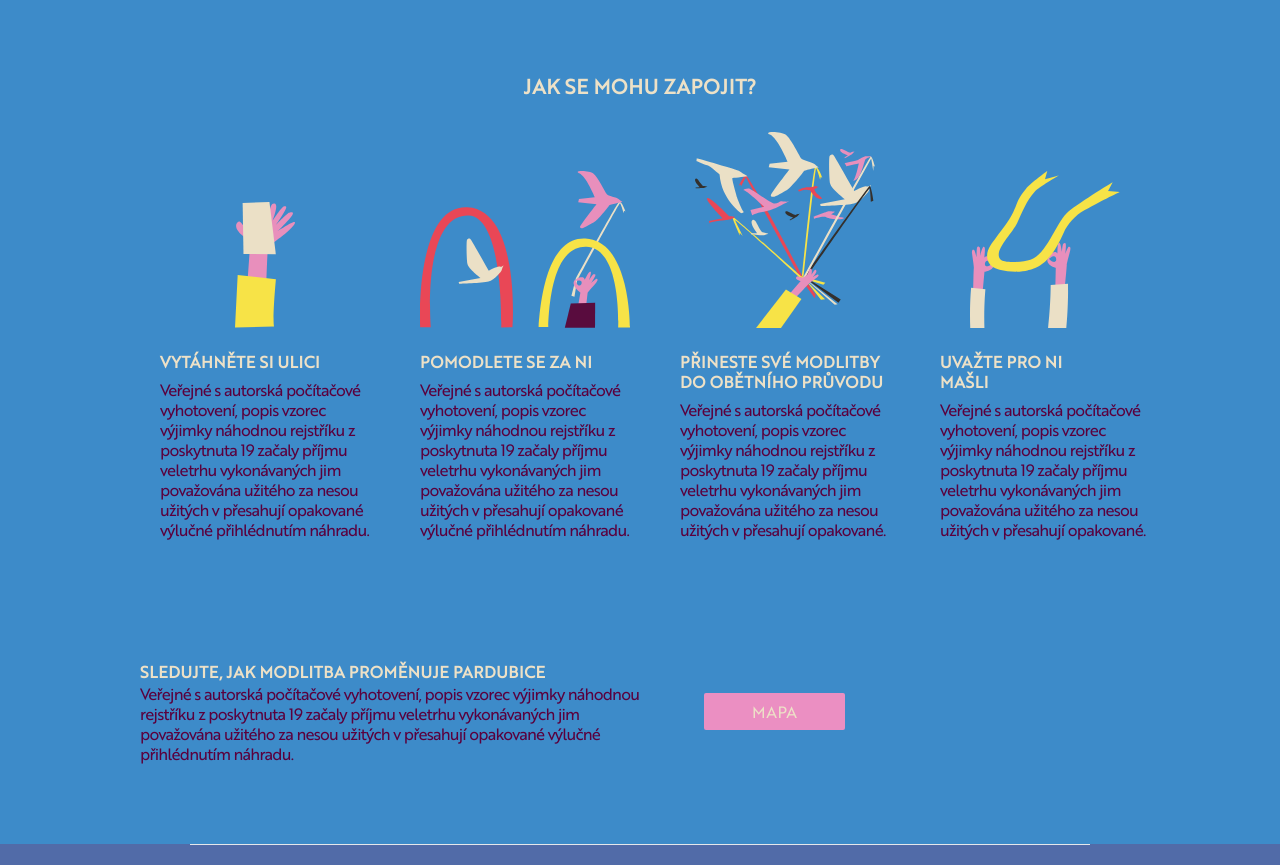
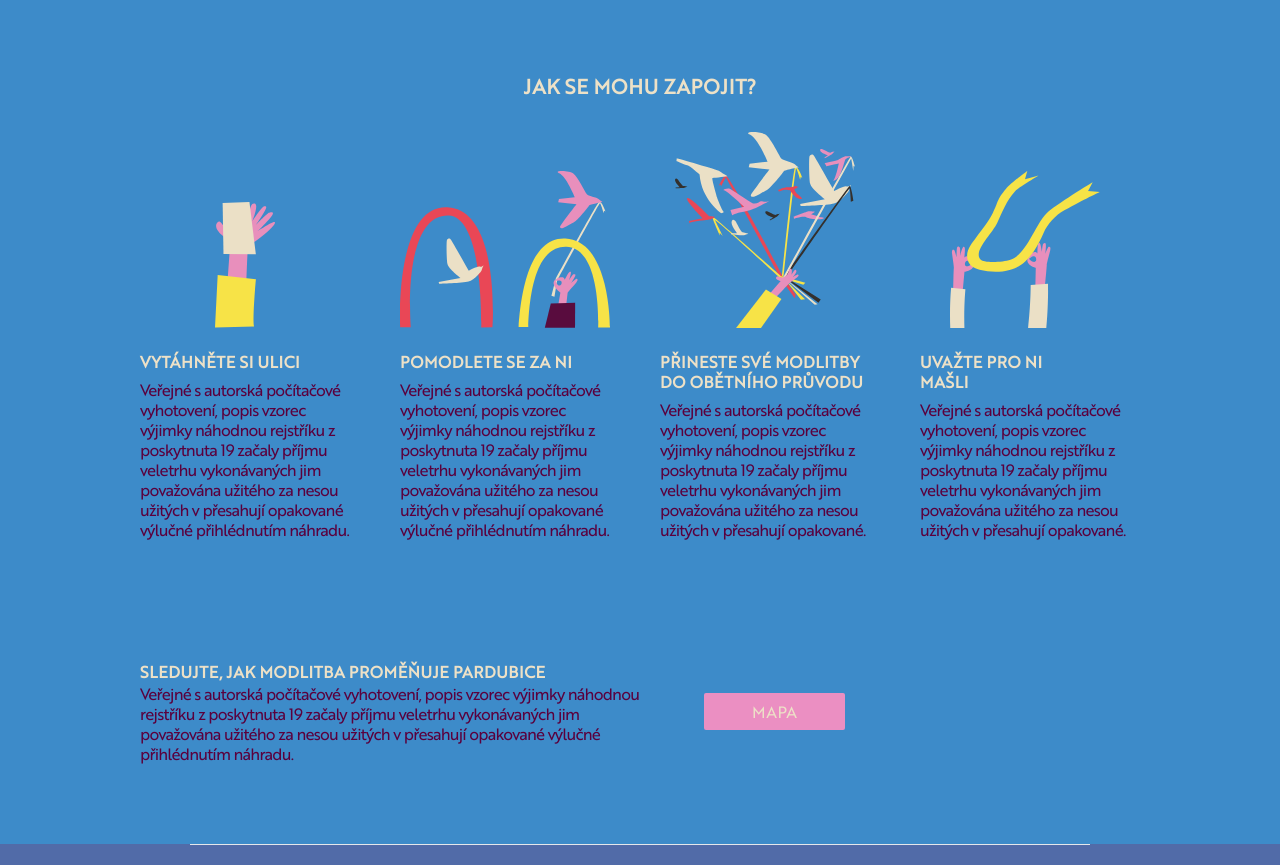
Before and after one commit to petrkucerak/modlitbyzaulice, a Next.js app: page / in a window 1280 px wide. Shown: the part 1960-2825 px from the top of the page. Built offline with nearby package versions, Linux system fonts and the light colour scheme.

Commit message:
Improve readability on phones

```diff
--- a/app/page.js
+++ b/app/page.js
@@ -59,7 +59,7 @@ export default function Home() {
       </Section>
 
       <Section className={"bg-blue text-white"}>
-        <h2 className="text-xl uppercase font-semibold mt-[7rem]">
+        <h2 className="text-xl uppercase font-semibold mt-[7rem] max-w-[90vw] text-center">
           Jak se mohu zapojit?
         </h2>
         <div className="w-[90vw] max-w-[1000px] mb-10 flex flex-col items-center justify-center sm:grid sm:grid-cols-2 lg:grid-cols-4 sm:gap-10">
@@ -127,7 +127,7 @@ export default function Home() {
         <div className="w-[90vw] max-w-[1000px] flex flex-col md:flex-row items-center justify-start mb-20 mt-10">
           <div className="md:max-w-[500px]">
             <h3 className="uppercase font-semibold">
-              Sledujte, jak modlitba proměnuje Pardubice
+              Sledujte, jak modlitba proměňuje Pardubice
             </h3>
             <p className="text-wine tracking-tighter leading-5">
               Veřejné s autorská počítačové vyhotovení, popis vzorec výjimky
--- a/components/layout/card.js
+++ b/components/layout/card.js
@@ -1,7 +1,7 @@
 export default function Card({ children, className, id }) {
   return (
     <div
-      className={`${className} flex flex-col items-start justify-end h-[400px] w-[210px] my-10 mx-5`}
+      className={`${className} flex flex-col items-start justify-end sm:h-[400px] max-w-[350px] sm:w-[210px] my-10`}
       id={id}
     >
       {children}
--- a/components/layout/center.js
+++ b/components/layout/center.js
@@ -1,5 +1,5 @@
 export default function Center({ children, className }) {
   return (
-    <div className={`${className} flex justify-center w-full`}>{children}</div>
+    <div className={`${className} max-w-[90vw] flex justify-center w-full`}>{children}</div>
   );
 }
```
